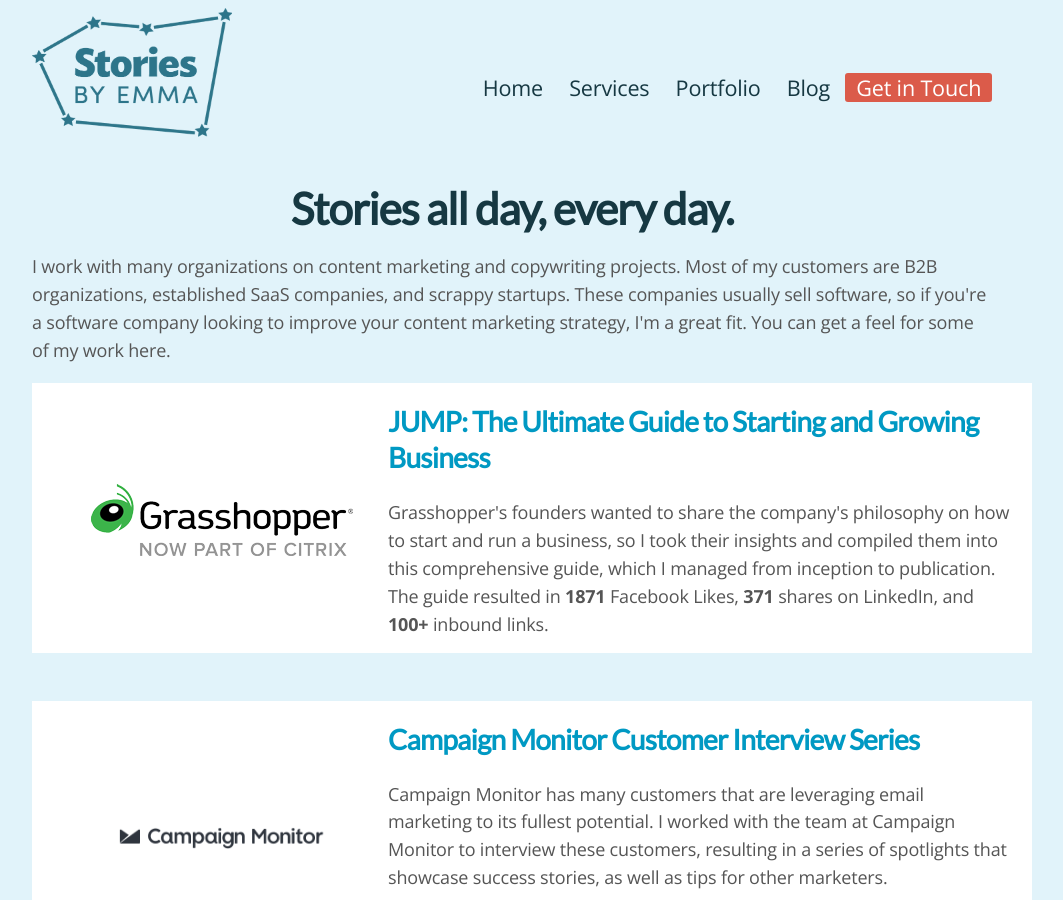
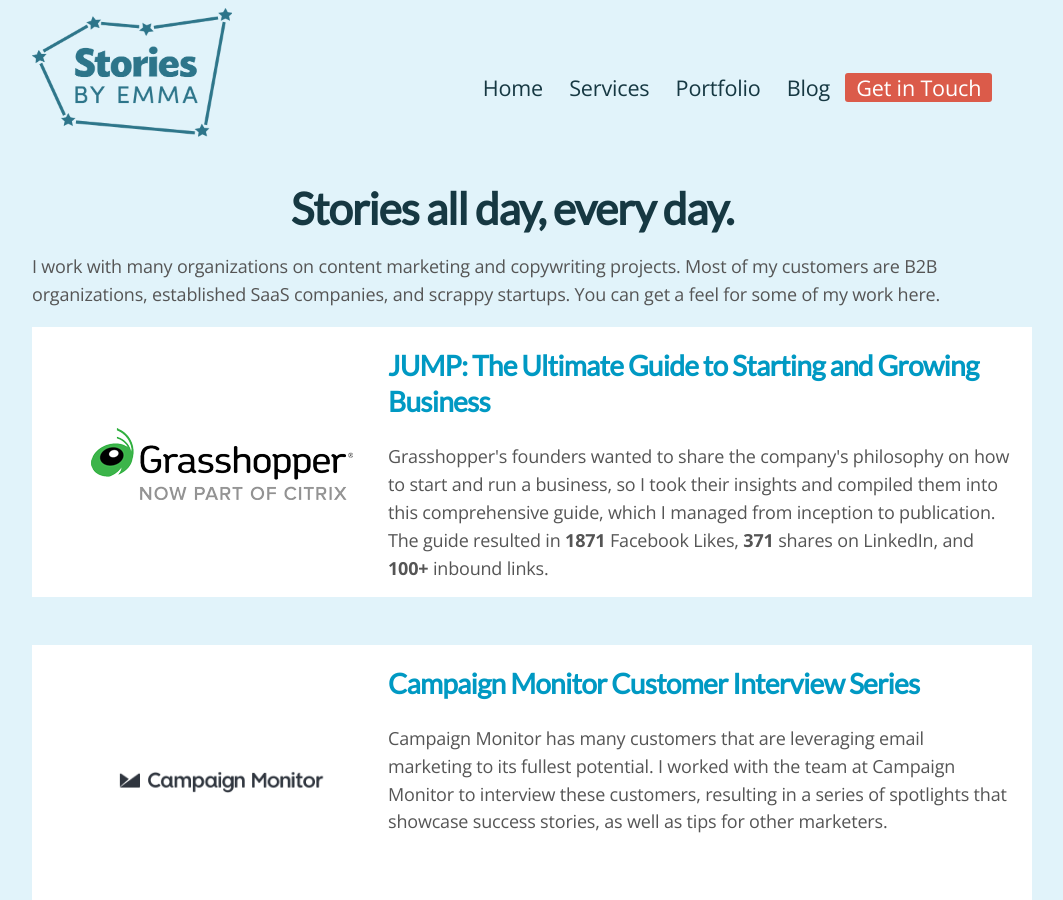
Before and after one commit to emmalepsy/emmalepsy.github.io, a Jekyll site: the page portfolio.html, which Jekyll copies as it is, in a window 1280 px wide and 900 px high. Shown: the whole window, without its empty margins (128-1191 px from the left). Built offline with Jekyll 4.4.1, drawn with Linux system fonts in a browser that asks for light colours; nearby versions of some CDN libraries; a style sheet for code colours, icons or effects is not loaded.

Commit message:
Update portfolio.html

```diff
--- a/portfolio.html
+++ b/portfolio.html
@@ -106,9 +106,7 @@
   <h1 class="center"> Stories all day, every day.</h1>
 
   <p>I work with many organizations on content marketing and copywriting projects. Most of my customers are B2B organizations, established SaaS
-  companies, and scrappy startups. These companies usually sell
-  software, so if you're a software company looking to improve your
-  content marketing strategy, I'm a great fit. You can get a feel for some of my work here.
+  companies, and scrappy startups. You can get a feel for some of my work here.
   </p>
 
   <div class="item">
```
